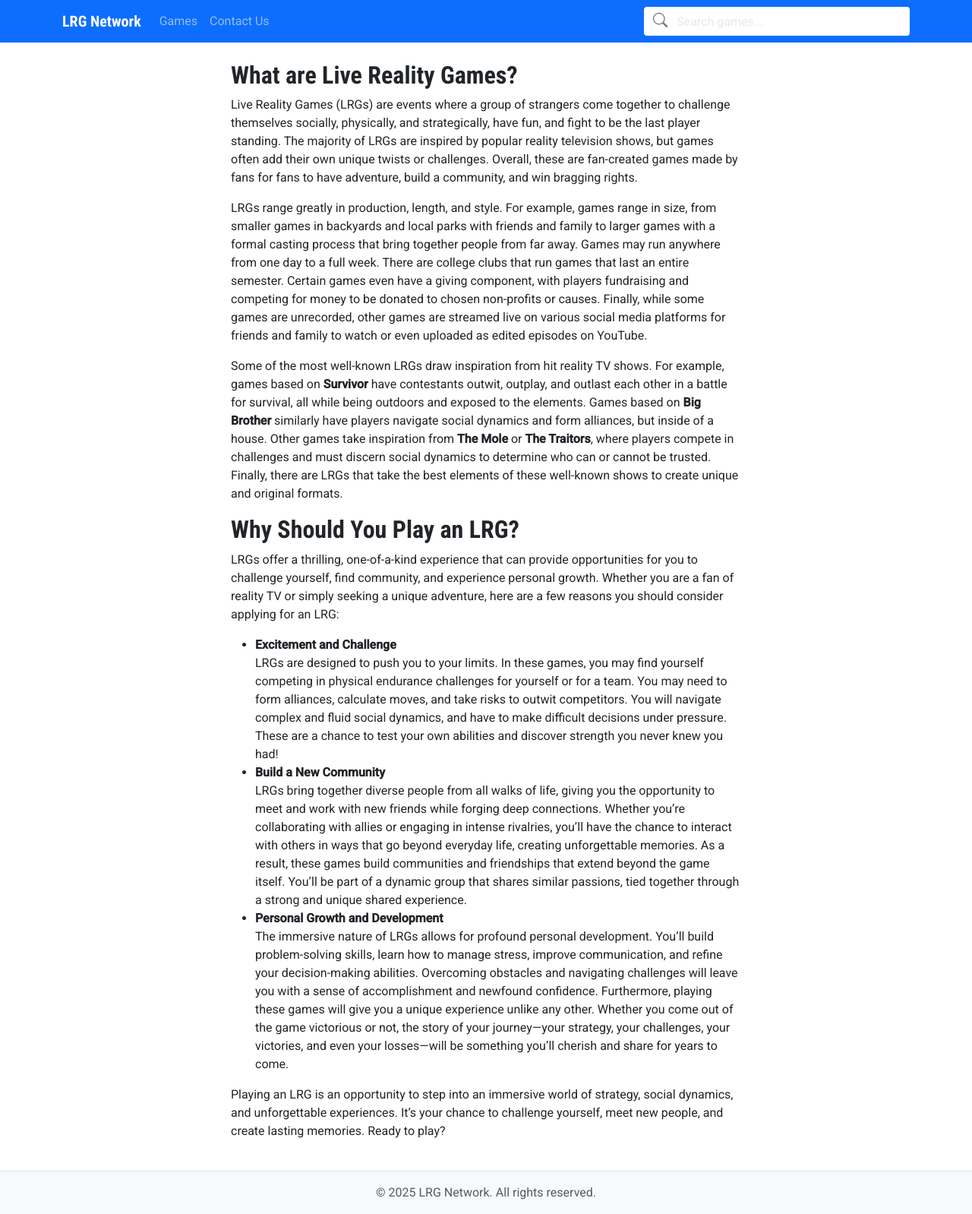
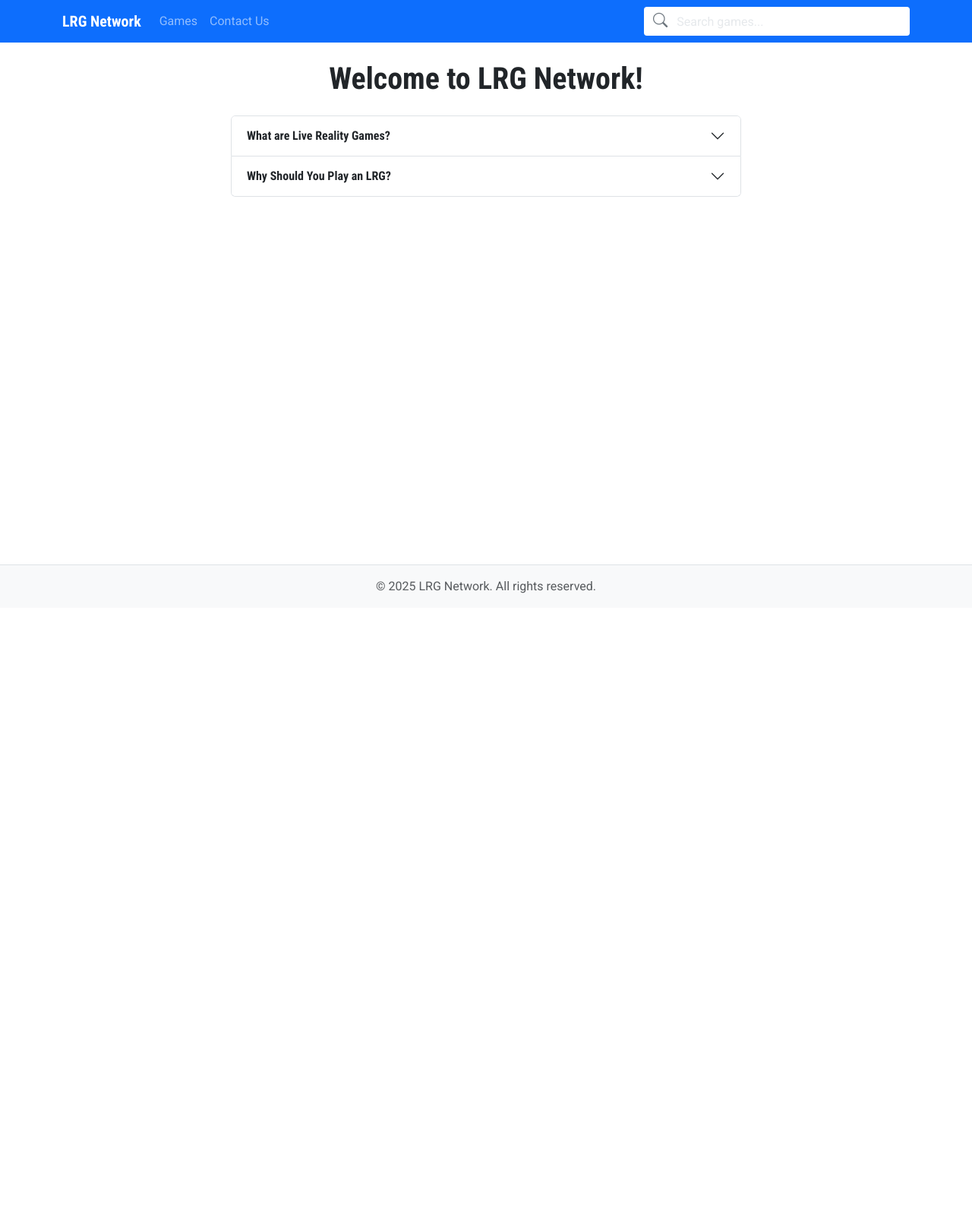
Before and after one commit to liverealitygames/lrg-network, a Django app: template templates/static_pages/about.html in a window 1280 px wide. Shown: the whole page at 76% size. After the commit the page ends 781 px from the top, so only its background shows below. Run offline with Django 5.2, Linux system fonts and the light colour scheme; the template is opened without the code that fills it, so the values that code supplies are empty; some libraries are stand-ins or nearby versions.

Commit message:
Home page updates (#56)

```diff
--- a/templates/static_pages/about.html
+++ b/templates/static_pages/about.html
@@ -1,12 +1,30 @@
 {% extends "base.html" %}
 
 {% block content %}
-  <h2>What are Live Reality Games?</h2>
+  <h1 class="text-center mb-4">Welcome to LRG Network!</h1>
+  <div class="accordion" id="aboutAccordion">
+    <div class="accordion-item">
+      <h2 class="accordion-header" id="headingWhat">
+        <button class="accordion-button collapsed" type="button" data-bs-toggle="collapse" data-bs-target="#collapseWhat" aria-expanded="false" aria-controls="collapseWhat">
+          What are Live Reality Games?
+        </button>
+      </h2>
+      <div id="collapseWhat" class="accordion-collapse collapse" aria-labelledby="headingWhat" data-bs-parent="#aboutAccordion">
+        <div class="accordion-body">
           <p>Live Reality Games (LRGs) are events where a group of strangers come together to challenge themselves socially, physically, and strategically, have fun, and fight to be the last player standing. The majority of LRGs are inspired by popular reality television shows, but games often add their own unique twists or challenges. Overall, these are fan-created games made by fans for fans to have adventure, build a community, and win bragging rights.</p>
           <p>LRGs range greatly in production, length, and style. For example, games range in size, from smaller games in backyards and local parks with friends and family to larger games with a formal casting process that bring together people from far away. Games may run anywhere from one day to a full week. There are college clubs that run games that last an entire semester. Certain games even have a giving component, with players fundraising and competing for money to be donated to chosen non-profits or causes. Finally, while some games are unrecorded, other games are streamed live on various social media platforms for friends and family to watch or even uploaded as edited episodes on YouTube.</p>
           <p>Some of the most well-known LRGs draw inspiration from hit reality TV shows. For example, games based on <strong>Survivor</strong> have contestants outwit, outplay, and outlast each other in a battle for survival, all while being outdoors and exposed to the elements. Games based on <strong>Big Brother</strong> similarly have players navigate social dynamics and form alliances, but inside of a house. Other games take inspiration from <strong>The Mole</strong> or <strong>The Traitors</strong>, where players compete in challenges and must discern social dynamics to determine who can or cannot be trusted. Finally, there are LRGs that take the best elements of these well-known shows to create unique and original formats.</p>
-
-  <h2>Why Should You Play an LRG?</h2>
+        </div>
+      </div>
+    </div>
+    <div class="accordion-item">
+      <h2 class="accordion-header" id="headingWhy">
+        <button class="accordion-button collapsed" type="button" data-bs-toggle="collapse" data-bs-target="#collapseWhy" aria-expanded="false" aria-controls="collapseWhy">
+          Why Should You Play an LRG?
+        </button>
+      </h2>
+      <div id="collapseWhy" class="accordion-collapse collapse" aria-labelledby="headingWhy" data-bs-parent="#aboutAccordion">
+        <div class="accordion-body">
           <p>LRGs offer a thrilling, one-of-a-kind experience that can provide opportunities for you to challenge yourself, find community, and experience personal growth. Whether you are a fan of reality TV or simply seeking a unique adventure, here are a few reasons you should consider applying for an LRG:</p>
           <ul>
             <li><strong>Excitement and Challenge</strong><br>
@@ -20,4 +38,8 @@
             </li>
           </ul>
           <p>Playing an LRG is an opportunity to step into an immersive world of strategy, social dynamics, and unforgettable experiences. It’s your chance to challenge yourself, meet new people, and create lasting memories. Ready to play?</p>
+        </div>
+      </div>
+    </div>
+  </div>
 {% endblock %}
```
Lines whose indentation alone changed are shown as unchanged.
